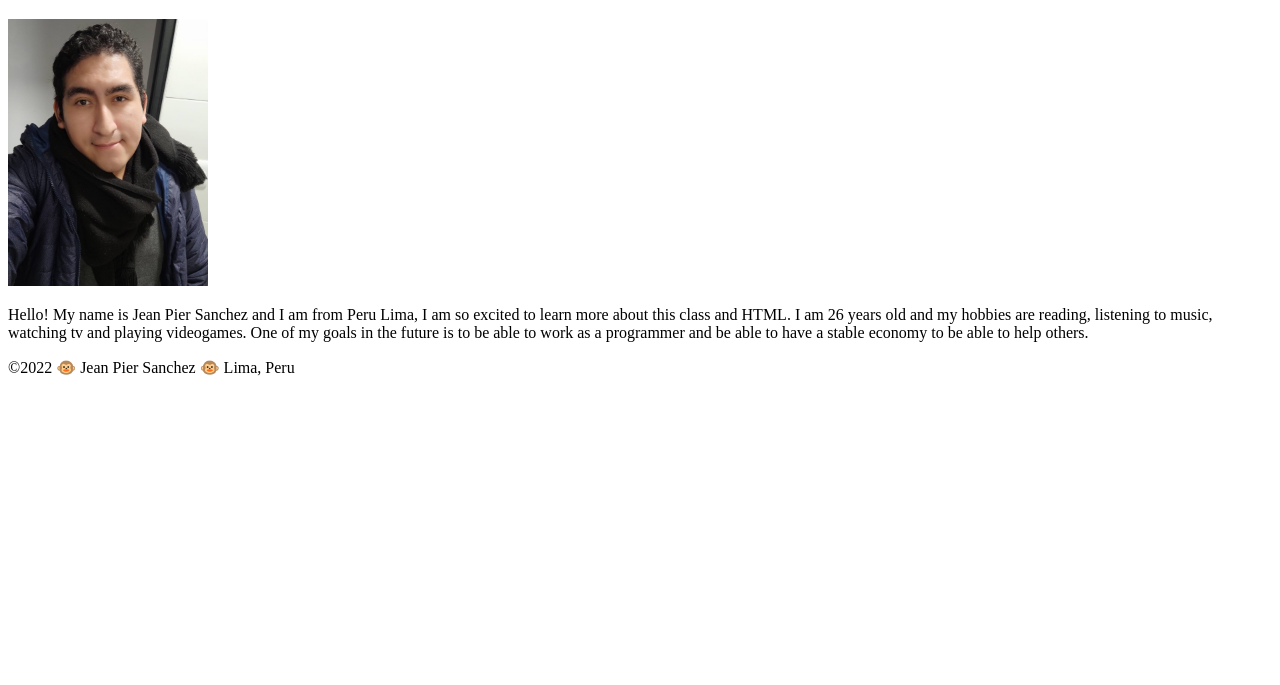
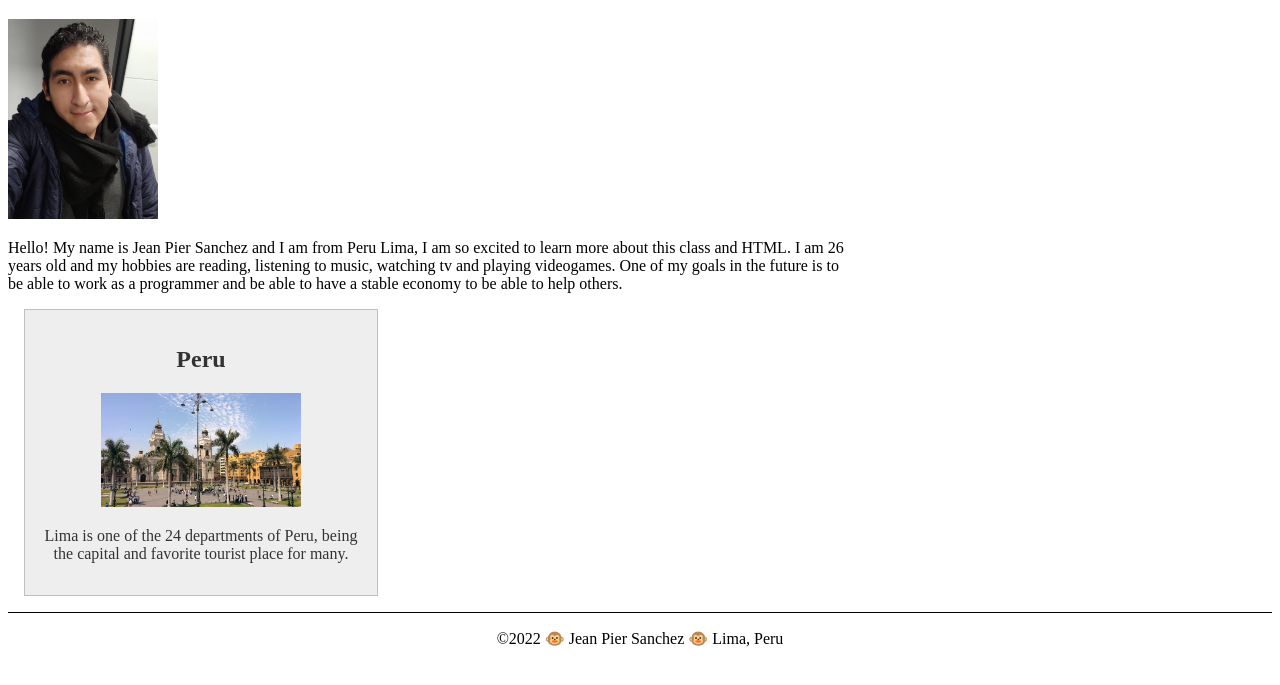
Before and after one commit to Jean4563/wdd130, a plain HTML site: page index.html in a window 1280 px wide. Shown: the part 87-772 px from the top of the page. Drawn offline with Linux system fonts and the light colour scheme.

Commit message:
Add files via upload

```diff
--- a/index.html
+++ b/index.html
@@ -4,7 +4,11 @@
     <meta charset="UTF-8">
     <meta name="viewport" content="width=device-width, initial-scale=1.0">
     <title>Jean Pier Sanchez | WDD 130</title>
+    <meta name="description" content="Jean Pier Sanchez's • BYU-Idaho • WDD130 • course • home • page.">
+    <meta name="author" content="Jean Pier Sanchez">
+    <link rel="stylesheet" href="styles/styles.css">
 </head>
+
 <body>
 <header>
     <nav>
@@ -18,6 +22,11 @@
     <img src="images/profile.jpg" alt="Hello, my name is Jean Pier Sanchez" width="200">
     <p>Hello! My name is Jean Pier Sanchez and I am from Peru Lima, I am so excited to learn more about this class and HTML. I am 26 years old and my hobbies are reading, listening to music, watching tv and playing videogames. One of my goals in the future is to be able to work as a programmer and be able to have a stable economy to be able to help others.</p>
 </main>
+<aside>
+    <h2>Peru</h2>
+    <img src="images/Lima.jpg" alt="Lima city of kings">
+    <p>Lima is one of the 24 departments of Peru, being the capital and favorite tourist place for many.</p>
+</aside>
 <footer>
     <p>&copy;2022 🐵 Jean Pier Sanchez 🐵 Lima, Peru</p>
 </footer>
```
